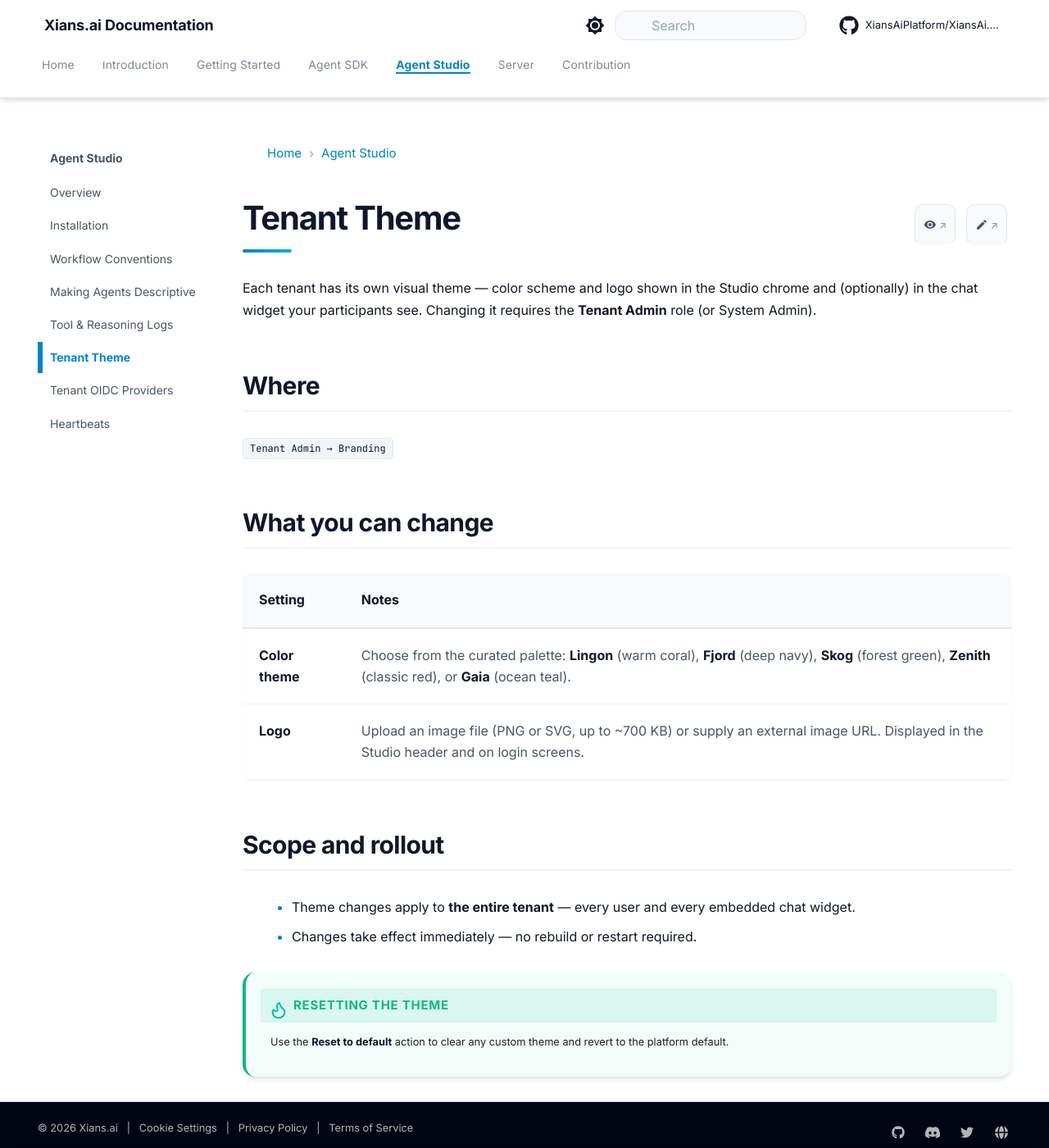
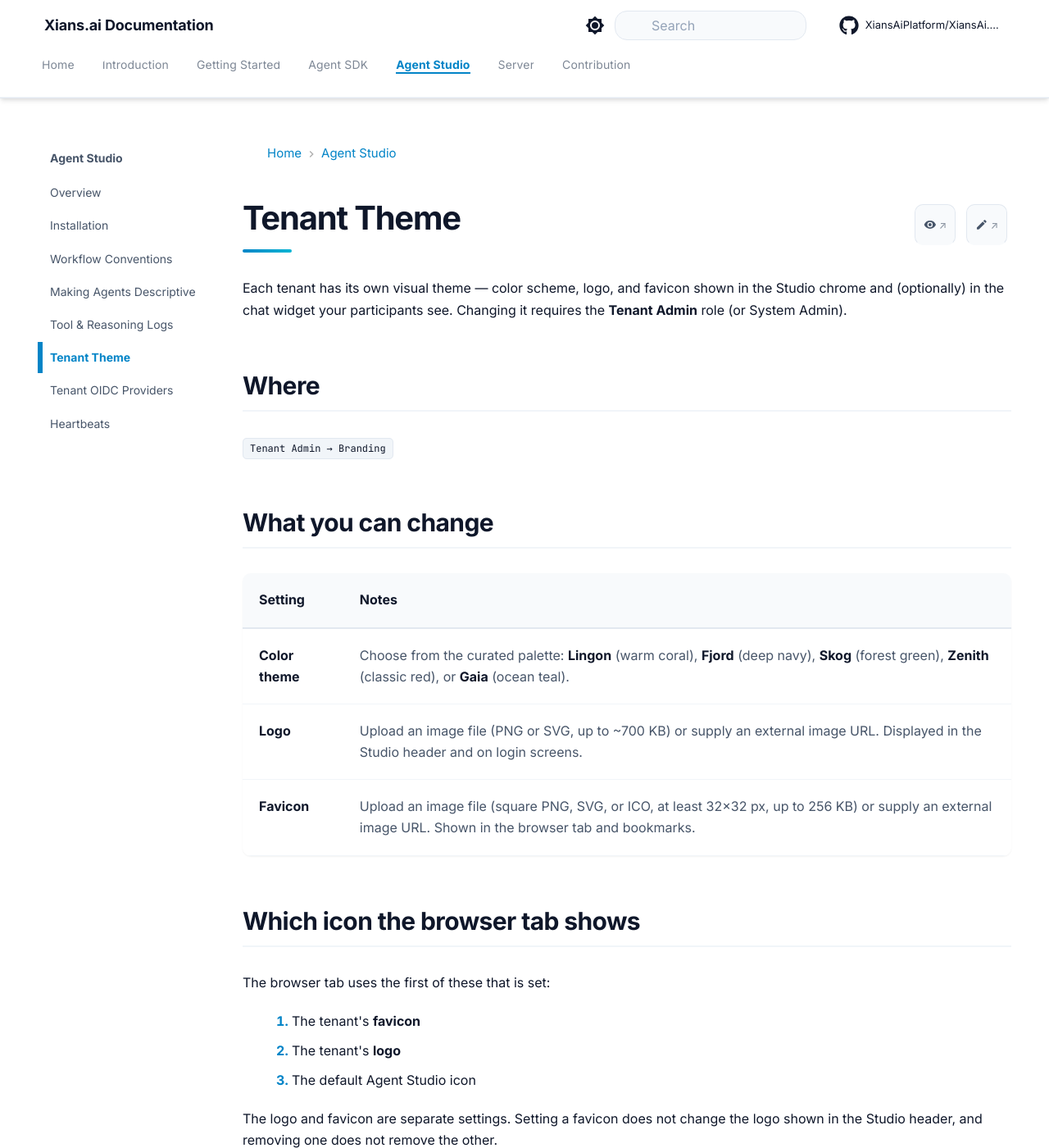
Before and after one commit to XiansAiPlatform/XiansAi.Docs, an MkDocs documentation site: the page built from docs/studio/tenant-theme.md, in a window 1280 px wide and 1400 px high. Shown: the whole window at 82% size. Built offline with MkDocs 1.6.1 and Material for MkDocs 9.7.7, drawn with Linux system fonts in a browser that asks for light colours; comment, search, counter and statistics services are not loaded; some of the changed text lies outside the part shown.

Commit message:
updated favicon icon upload docs

```diff
--- a/docs/studio/tenant-theme.md
+++ b/docs/studio/tenant-theme.md
@@ -1,6 +1,6 @@
 # Tenant Theme
 
-Each tenant has its own visual theme — color scheme and logo shown in the Studio chrome and (optionally) in the chat widget your participants see. Changing it requires the **Tenant Admin** role (or System Admin).
+Each tenant has its own visual theme — color scheme, logo, and favicon shown in the Studio chrome and (optionally) in the chat widget your participants see. Changing it requires the **Tenant Admin** role (or System Admin).
 
 ## Where
 
@@ -12,11 +12,23 @@
 | --- | --- |
 | **Color theme** | Choose from the curated palette: **Lingon** (warm coral), **Fjord** (deep navy), **Skog** (forest green), **Zenith** (classic red), or **Gaia** (ocean teal). |
 | **Logo** | Upload an image file (PNG or SVG, up to ~700 KB) or supply an external image URL. Displayed in the Studio header and on login screens. |
+| **Favicon** | Upload an image file (square PNG, SVG, or ICO, at least 32×32 px, up to 256 KB) or supply an external image URL. Shown in the browser tab and bookmarks. |
+
+## Which icon the browser tab shows
+
+The browser tab uses the first of these that is set:
+
+1. The tenant's **favicon**
+2. The tenant's **logo**
+3. The default Agent Studio icon
+
+The logo and favicon are separate settings. Setting a favicon does not change the logo shown in the Studio header, and removing one does not remove the other.
 
 ## Scope and rollout
 
 - Theme changes apply to **the entire tenant** — every user and every embedded chat widget.
 - Changes take effect immediately — no rebuild or restart required.
+- A new favicon shows straight away for the admin who saved it. Other users' browsers may keep showing the old icon for up to an hour.
 
 !!! tip "Resetting the theme"
     Use the **Reset to default** action to clear any custom theme and revert to the platform default.
```
Also changed, not shown: docs/introduction/features.md (+1 -1 lines), docs/studio/overview.md (+1 -1 lines).
